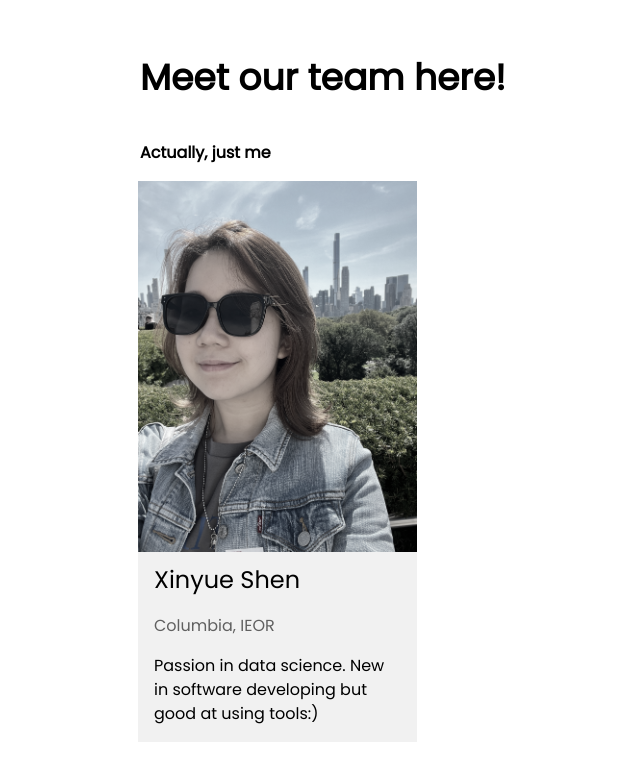
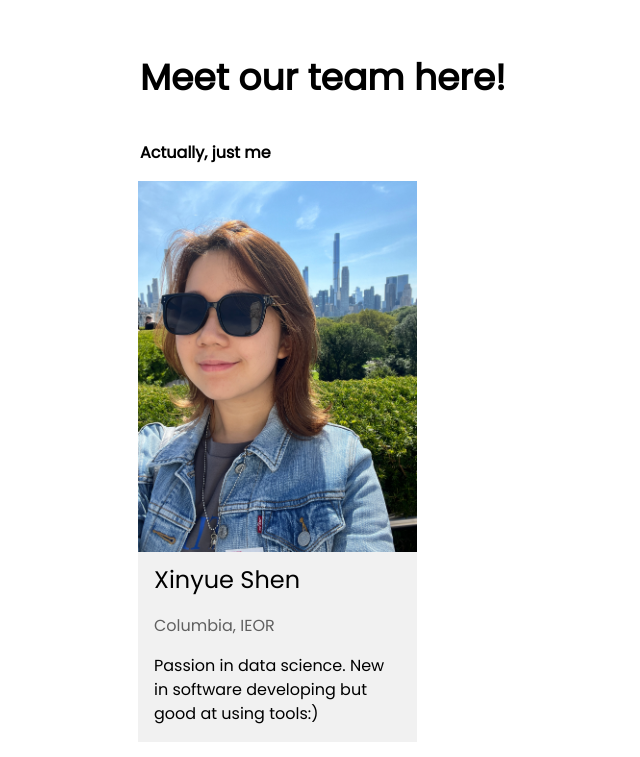
Before and after one commit to balearner/Bulletin-Coding-Challenge, a Flask app: page /home-loged-in in a window 1280 px wide. Shown: the part 1688-2445 px from the top of the page, without its empty margins (218-858 px from the left). Run offline with Flask 3, Linux system fonts and the light colour scheme; the visitor is signed in with stand-in values (Sample User, id 1).

Commit message:
Update home_loged_in.html

```diff
--- a/website/templates/home_loged_in.html
+++ b/website/templates/home_loged_in.html
@@ -118,7 +118,7 @@
     </div>
 
     <!-- The Team -->
-    <div class="w3-row-padding w3-grayscale">
+    <div class="w3-row-padding w3">
         <p class="w3-xxlarge w3-text-black" style="margin-left:10px;"><b>Meet our team here!</b></p>
         <p style="margin-left:10px;font-size:16px"><b>Actually, just me</b></p>
         <div class="w3-col m4 w3-margin-bottom">
```
